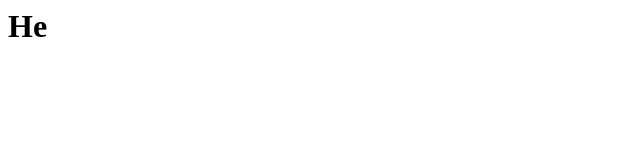
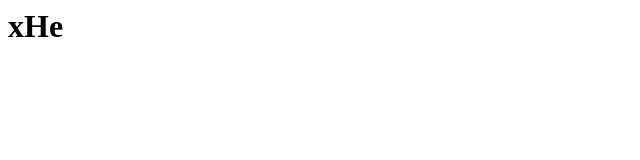
Before and after one commit to JavmVar/CodeAbbey-Static-Web-Page, a plain HTML site: page index.html in a window 1280 px wide. Shown: the full height of the page, 0-640 px from the left. Drawn offline with Linux system fonts and the light colour scheme.

Commit message:
Update index.html

```diff
--- a/index.html
+++ b/index.html
@@ -1 +1 @@
-<h1>He</h1>
+<h1>xHe</h1>
```
